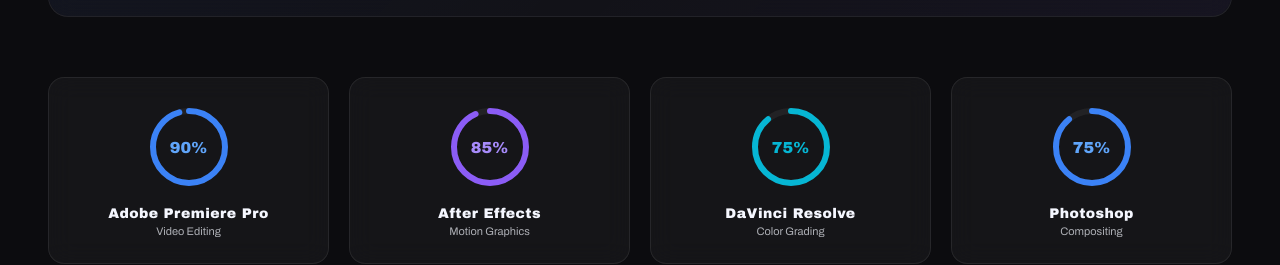
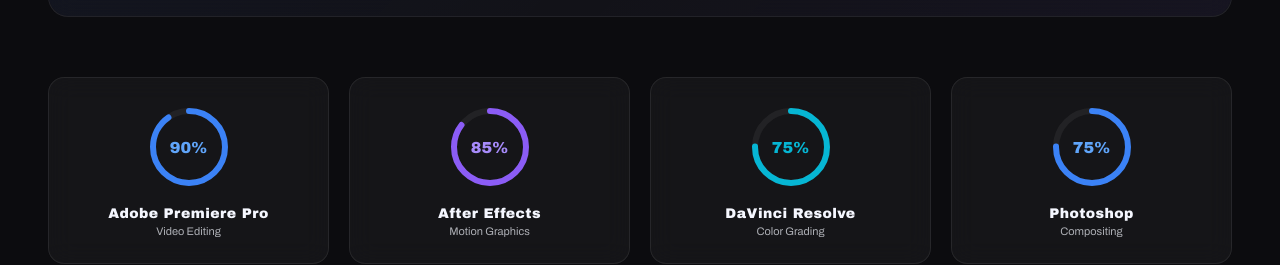
Before and after one commit to sksiddharth641-max/Siddharth-Portfolio, a website: page index.html in a window 1280 px wide. Shown: the part 4621-4886 px from the top of the page. Drawn offline with Linux system fonts and the light colour scheme; animation ran at ten frames a second.

Commit message:
Update index.html

```diff
--- a/index.html
+++ b/index.html
@@ -208,10 +208,10 @@
       <p class="sec-sub">Years of professional experience across the industry's leading tools.</p>
     </div>
     <div class="skills-grid">
-      <div class="sk-card rev rd1"><div class="sk-ring"><svg viewBox="0 0 86 86"><circle class="sk-bg" cx="43" cy="43" r="36"/><circle class="sk-fill" cx="43" cy="43" r="36" stroke="#3B82F6" stroke-dasharray="226" stroke-dashoffset="226" data-offset="10"/></svg><div class="sk-pct" style="color:var(--blue-b)">90%</div></div><div class="sk-name">Adobe Premiere Pro</div><div class="sk-cat">Video Editing</div></div>
-      <div class="sk-card rev rd2"><div class="sk-ring"><svg viewBox="0 0 86 86"><circle class="sk-bg" cx="43" cy="43" r="36"/><circle class="sk-fill" cx="43" cy="43" r="36" stroke="#8B5CF6" stroke-dasharray="226" stroke-dashoffset="226" data-offset="15"/></svg><div class="sk-pct" style="color:var(--purple-b)">85%</div></div><div class="sk-name">After Effects</div><div class="sk-cat">Motion Graphics</div></div>
-      <div class="sk-card rev rd3"><div class="sk-ring"><svg viewBox="0 0 86 86"><circle class="sk-bg" cx="43" cy="43" r="36"/><circle class="sk-fill" cx="43" cy="43" r="36" stroke="#06B6D4" stroke-dasharray="226" stroke-dashoffset="226" data-offset="25"/></svg><div class="sk-pct" style="color:var(--cyan)">75%</div></div><div class="sk-name">DaVinci Resolve</div><div class="sk-cat">Color Grading</div></div>
-      <div class="sk-card rev rd4"><div class="sk-ring"><svg viewBox="0 0 86 86"><circle class="sk-bg" cx="43" cy="43" r="36"/><circle class="sk-fill" cx="43" cy="43" r="36" stroke="#3B82F6" stroke-dasharray="226" stroke-dashoffset="226" data-offset="25"/></svg><div class="sk-pct" style="color:var(--blue-b)">75%</div></div><div class="sk-name">Photoshop</div><div class="sk-cat">Compositing</div></div>
+      <div class="sk-card rev rd1"><div class="sk-ring"><svg viewBox="0 0 86 86"><circle class="sk-bg" cx="43" cy="43" r="36"/><circle class="sk-fill" cx="43" cy="43" r="36" stroke="#3B82F6" stroke-dasharray="226" stroke-dashoffset="226" data-offset="22.6"/></svg><div class="sk-pct" style="color:var(--blue-b)">90%</div></div><div class="sk-name">Adobe Premiere Pro</div><div class="sk-cat">Video Editing</div></div>
+      <div class="sk-card rev rd2"><div class="sk-ring"><svg viewBox="0 0 86 86"><circle class="sk-bg" cx="43" cy="43" r="36"/><circle class="sk-fill" cx="43" cy="43" r="36" stroke="#8B5CF6" stroke-dasharray="226" stroke-dashoffset="226" data-offset="33.9"/></svg><div class="sk-pct" style="color:var(--purple-b)">85%</div></div><div class="sk-name">After Effects</div><div class="sk-cat">Motion Graphics</div></div>
+      <div class="sk-card rev rd3"><div class="sk-ring"><svg viewBox="0 0 86 86"><circle class="sk-bg" cx="43" cy="43" r="36"/><circle class="sk-fill" cx="43" cy="43" r="36" stroke="#06B6D4" stroke-dasharray="226" stroke-dashoffset="226" data-offset="56.5"/></svg><div class="sk-pct" style="color:var(--cyan)">75%</div></div><div class="sk-name">DaVinci Resolve</div><div class="sk-cat">Color Grading</div></div>
+      <div class="sk-card rev rd4"><div class="sk-ring"><svg viewBox="0 0 86 86"><circle class="sk-bg" cx="43" cy="43" r="36"/><circle class="sk-fill" cx="43" cy="43" r="36" stroke="#3B82F6" stroke-dasharray="226" stroke-dashoffset="226" data-offset="56.5"/></svg><div class="sk-pct" style="color:var(--blue-b)">75%</div></div><div class="sk-name">Photoshop</div><div class="sk-cat">Compositing</div></div>
       <div class="sk-card rev rd1"><div class="sk-ring"><svg viewBox="0 0 86 86"><circle class="sk-bg" cx="43" cy="43" r="36"/><circle class="sk-fill" cx="43" cy="43" r="36" stroke="#06B6D4" stroke-dasharray="226" stroke-dashoffset="226" data-offset="0"/></svg><div class="sk-pct" style="color:var(--cyan)">100%</div></div><div class="sk-name">CapCut</div><div class="sk-cat">Video Editing</div></div>
     </div>
   </div>
```
